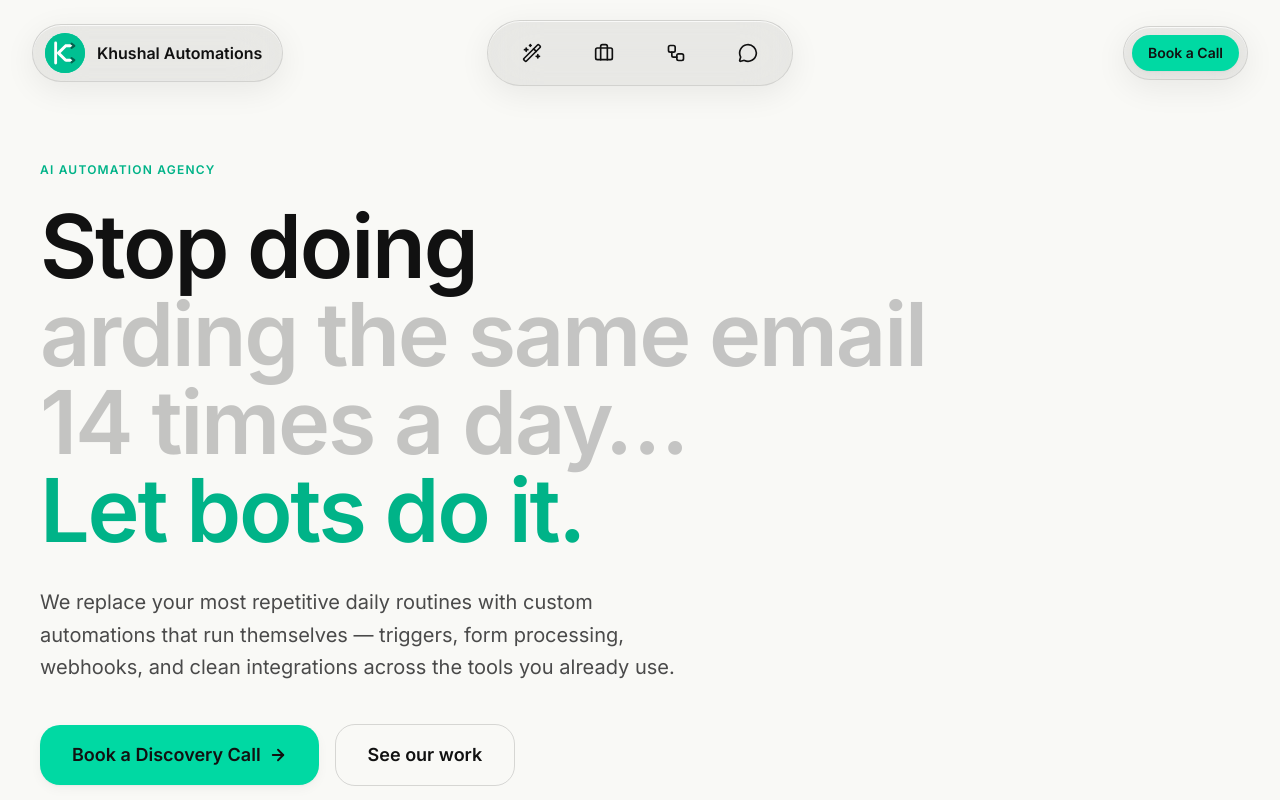
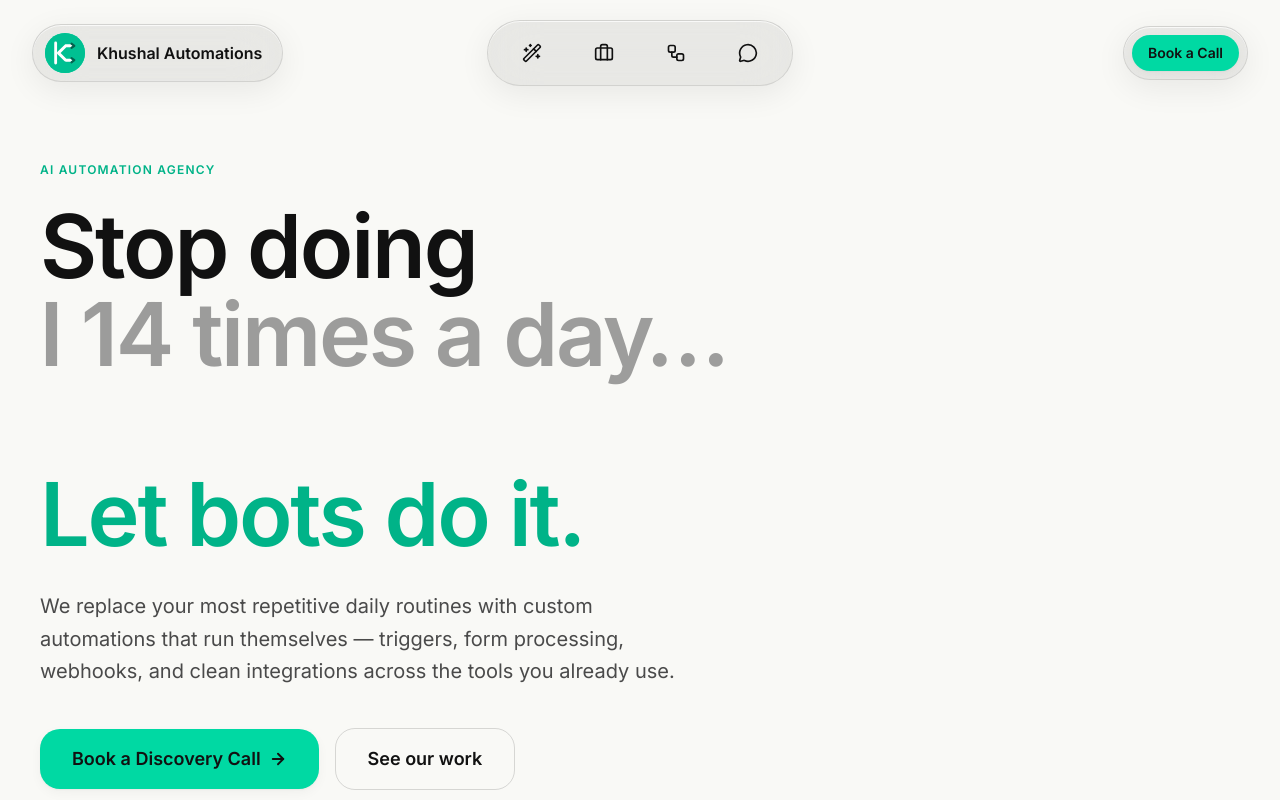
Before and after one commit to khushalchandpa7/khushal-automation-agency, a React (Vite) app in the folder frontend/: page / in a window 1280 px wide. Shown: the top 800 px of the page. Built offline with nearby package versions, Linux system fonts and the light colour scheme; no server answers.

Commit message:
Stabilize hero typing animation layout

```diff
--- a/frontend/src/components/sections/Hero.jsx
+++ b/frontend/src/components/sections/Hero.jsx
@@ -76,15 +76,18 @@ function Hero() {
           data-entrance
           className="text-5xl md:text-7xl lg:text-[5.5rem] font-semibold tracking-tight leading-[0.95] text-ink-base max-w-4xl"
         >
-          Stop doing
-          <br className="hidden md:block" />
+          <span className="block">Stop doing</span>
           <span
-            ref={typingRef}
-            className="text-ink-subtle inline-block min-h-[1em]"
+            className="relative block h-[3.05em] sm:h-[2.05em]"
             aria-live="polite"
-          />
-          <br />
-          <span ref={finaleRef} className="text-accent-mint-deep">
+            aria-atomic="true"
+          >
+            <span
+              ref={typingRef}
+              className="absolute inset-x-0 top-0 block text-ink-subtle"
+            />
+          </span>
+          <span ref={finaleRef} className="block text-accent-mint-deep">
             Let bots do it.
           </span>
         </h1>
```
